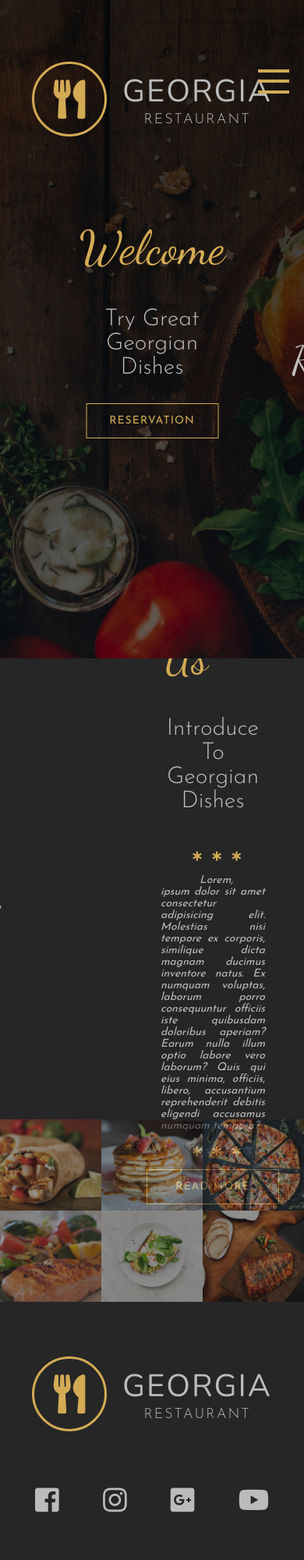
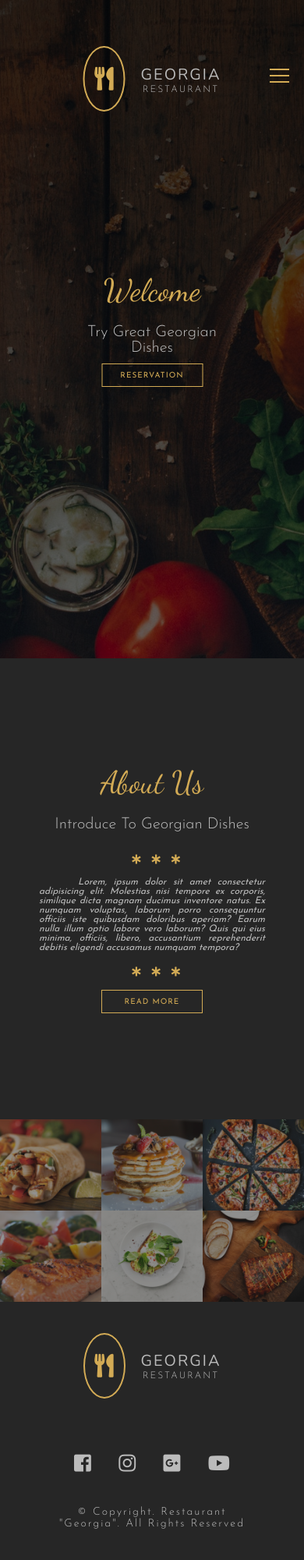
Before and after one commit to harita-gr/Georgia-restaurant, a plain HTML site: page index.html in a window 390 px wide. Shown: the top 2000 px of the page at 78% size. Drawn offline with nearby package versions, Linux system fonts and the light colour scheme.

Commit message:
responsivenes added

```diff
--- a/index.html
+++ b/index.html
@@ -3,7 +3,7 @@
   <head>
     <meta charset="UTF-8" />
     <meta name="viewport" content="width=device-width, initial-scale=1.0" />
-    <link rel="stylesheet" href="scss/main.css" />
+    <link rel="stylesheet" href="styles/main.css" />
     <link
       rel="stylesheet"
       href="https://use.fontawesome.com/releases/v5.5.0/css/all.css"
@@ -57,7 +57,6 @@
             </li>
           </ul>
         </div>
-
       </div>
     </nav>
     <!-- End of Navbar -->
--- a/scss/_base.scss
+++ /dev/null
@@ -1,45 +0,0 @@
-// Common Global styles, mixins and reset
-
-$color-dark: #262626;
-$color-black: #000;
-$color-white: #fff;
-$color-primary: #d3ab55;
-$color-secondary: #bbb;
-
-$font-dancingScript:'Dancing Script',cursive;
-$font-josefinSans: 'Josefin Sans',sans-serif;
-$font-nunito: 'Nunito',sans-serif;
-
-@mixin flexLayout{
-    display: flex;
-    justify-content: center;
-    align-items: center;
-}
-
-@mixin textStyles ($transform: uppercase) {
-    font-weight: 300;
-    letter-spacing: 2px;
-    text-transform: $transform;
-}
-
-@mixin centering($topValue) {
-    position: absolute;
-    top:$topValue;
-    left:50%;
-    // To place element perfectly in center
-    transform: translate(-50%, -50%);
-}
-
-%fullSpace {
-    width:100%;
-    height: 100%;
-}
-
-*{
-    margin: 0;
-    padding:0;
-}
-
-body {
-    background-color: $color-dark;
-}
--- /dev/null
+++ b/styles/_base.scss
@@ -0,0 +1,45 @@
+// Common Global styles, mixins and reset
+
+$color-dark: #262626;
+$color-black: #000;
+$color-white: #fff;
+$color-primary: #d3ab55;
+$color-secondary: #bbb;
+
+$font-dancingScript: "Dancing Script", cursive;
+$font-josefinSans: "Josefin Sans", sans-serif;
+$font-nunito: "Nunito", sans-serif;
+
+@mixin flexLayout {
+  display: flex;
+  justify-content: center;
+  align-items: center;
+}
+
+@mixin textStyles($transform: uppercase) {
+  font-weight: 300;
+  letter-spacing: 2px;
+  text-transform: $transform;
+}
+
+@mixin centering($topValue) {
+  position: absolute;
+  top: $topValue;
+  left: 50%;
+  // To place element perfectly in center
+  transform: translate(-50%, -50%);
+}
+
+%fullSpace {
+  width: 100%;
+  height: 100%;
+}
+
+* {
+  margin: 0;
+  padding: 0;
+}
+
+body {
+  background-color: $color-dark;
+}
--- a/scss/_components.scss
+++ b/styles/_components.scss
@@ -5,6 +5,16 @@
   top: 10%;
   right: 5%;
   z-index: 300;
+
+  @media (max-width: 800px) {
+    width: 35px;
+    height: 35px;
+  }
+
+  @media (max-width: 500px) {
+    width: 25px;
+    height: 25px;
+  }
 
   .menu {
     @extend %fullSpace;
@@ -20,6 +30,14 @@
       background-color: $color-primary;
       transform-origin: right;
       transition: all 0.5s 0.5s;
+
+      @media (max-width: 800px) {
+        height: 3px;
+      }
+
+      @media (max-width: 500px) {
+        height: 2px;
+      }
     }
   }
 }
@@ -41,6 +59,13 @@
     width: 90px;
     height: 90px;
   }
+
+  @media (max-width: 500px) {
+    height: 80px;
+    font-size: 30px;
+    width: 50px;
+    border-width: 2px;
+  }
 }
 
 .main-name {
@@ -52,6 +77,10 @@
   @media (max-width: 1000px) {
     font-size: 40px;
   }
+  @media (max-width: 500px) {
+    font-size: 20px;
+    text-align: center;
+  }
 }
 
 .sub-name {
@@ -60,6 +89,11 @@
   color: $color-secondary;
   text-align: center;
   @include textStyles;
+
+  @media (max-width: 500px) {
+    font-size: 12px;
+    text-align: center;
+  }
 }
 
 .main-heading {
@@ -77,6 +111,10 @@
     font-size: 60px;
   }
 
+  @media (max-width: 500px) {
+    font-size: 40px;
+    margin-bottom: 20px;
+  }
 }
 
 .sub-heading {
@@ -100,6 +138,11 @@
   @media (max-width: 1000px) {
     font-size: 30px;
   }
+
+  @media (max-width: 500px) {
+    font-size: 20px;
+    margin-bottom: 10px;
+  }
 }
 
 .main-btn {
@@ -119,6 +162,18 @@
   &:hover {
     background-color: $color-primary;
     color: $color-dark;
+  }
+
+  @media (max-width: 800px) {
+    width: 150px;
+    height: 35px;
+    font-size: 12px;
+  }
+
+  @media (max-width: 500px) {
+    width: 130px;
+    height: 30px;
+    font-size: 10px;
   }
 }
 
@@ -153,6 +208,13 @@
         font-size: 35px;
       }
 
+      @media (max-width: 650px) {
+        font-size: 25px;
+      }
+
+      @media (max-width: 500px) {
+        display: none;
+      }
     }
 
     &-paragraph {
@@ -163,6 +225,14 @@
 
       @media (max-width: 900px) {
         font-size: 20px;
+      }
+
+      @media (max-width: 650px) {
+        font-size: 15px;
+      }
+
+      @media (max-width: 500px) {
+        display: none;
       }
     }
 
@@ -186,6 +256,12 @@
         width: 130px;
         height: 30px;
       }
+
+      @media (max-width: 650px) {
+        font-size: 10px;
+        width: 100px;
+        height: 30px;
+      }
     }
   }
 
--- a/scss/_layout.scss
+++ b/styles/_layout.scss
@@ -1,6 +1,7 @@
 .navbar {
   position: relative;
   z-index: 200;
+
   &-navigation {
     display: flex;
 
@@ -12,25 +13,49 @@
       left: -50vw;
       transition: left 0.8s cubic-bezier(1, 0, 0, 1);
 
+      @media (max-width: 800px) {
+        display: none;
+      }
+
       .left-img {
         width: 50%;
         position: absolute;
         box-shadow: 0 15px 60px rgba($color-black, 0.4);
         opacity: 0.7;
         border-radius: 10px;
+
+        @media (max-width: 1300px) {
+          width: 55%;
+        }
+
+        @media (max-width: 1000px) {
+          width: 65%;
+        }
       }
 
       .left-img-1 {
         top: 15%;
         left: 15%;
+
+        @media (max-width: 1000px) {
+          left: 5%;
+        }
       }
       .left-img-2 {
         top: 35%;
         left: 25%;
+
+        @media (max-width: 1000px) {
+          left: 15%;
+        }
       }
       .left-img-3 {
         top: 55%;
         left: 35%;
+
+        @media (max-width: 1000px) {
+          left: 25%;
+        }
       }
     }
 
@@ -42,6 +67,11 @@
       right: -50vw;
       @include flexLayout;
       transition: right 0.8s cubic-bezier(1, 0, 0, 1);
+
+      @media (max-width: 800px) {
+        width: 100vw;
+        right: -100vw;
+      }
     }
 
     .nav-list {
@@ -62,6 +92,10 @@
         &:hover {
           color: $color-primary;
           letter-spacing: 4px;
+        }
+
+        @media (max-width: 600px) {
+          font-size: 40px;
         }
       }
     }
@@ -105,6 +139,10 @@
     @include centering(15%);
     display: flex;
     align-items: center;
+
+    @media (max-width: 500px) {
+      @include centering(12%);
+    }
   }
 
   &-banner {
@@ -122,7 +160,6 @@
     height: 70vh;
   }
 
-
   &-left {
     width: 40%;
     position: relative;
@@ -130,6 +167,9 @@
 
     @media (max-width: 1300px) {
       left: -150px;
+    }
+    @media (max-width: 800px) {
+      display: none;
     }
 
     img {
@@ -148,6 +188,9 @@
 
     @media (max-width: 1300px) {
       padding: 0 50px;
+    }
+    @media (max-width: 800px) {
+      width: 100%;
     }
 
     .stars {
@@ -187,6 +230,9 @@
         font-size: 14px;
       }
 
+      @media (max-width: 500px) {
+        font-size: 12px;
+      }
     }
   }
 }
@@ -203,6 +249,10 @@
   @include flexLayout;
   flex-direction: column;
 
+  @media (max-width: 500px) {
+    padding: 40px 0;
+  }
+
   &-header {
     display: flex;
     align-items: center;
@@ -214,6 +264,11 @@
     width: 300px;
     justify-content: space-between;
     margin-bottom: 70px;
+
+    @media (max-width: 500px) {
+      width: 200px;
+      margin-bottom: 40px;
+    }
 
     &-item {
       list-style: none;
@@ -233,6 +288,9 @@
         font-size: 35px;
       }
 
+      @media (max-width: 500px) {
+        font-size: 25px;
+      }
     }
   }
 
@@ -241,5 +299,15 @@
     font-size: 18px;
     color: $color-secondary;
     @include textStyles(capitalize);
+
+    @media (max-width: 800px) {
+      width: 70%;
+      margin: auto;
+      text-align: center;
+    }
+
+    @media (max-width: 500px) {
+      font-size: 14px;
+    }
   }
 }
```
Also changed, not shown: package.json (deleted, +0 -12 lines), css/main.css (deleted), styles/main.css, styles/main.scss (renamed from scss/main.scss), 2 other files.
